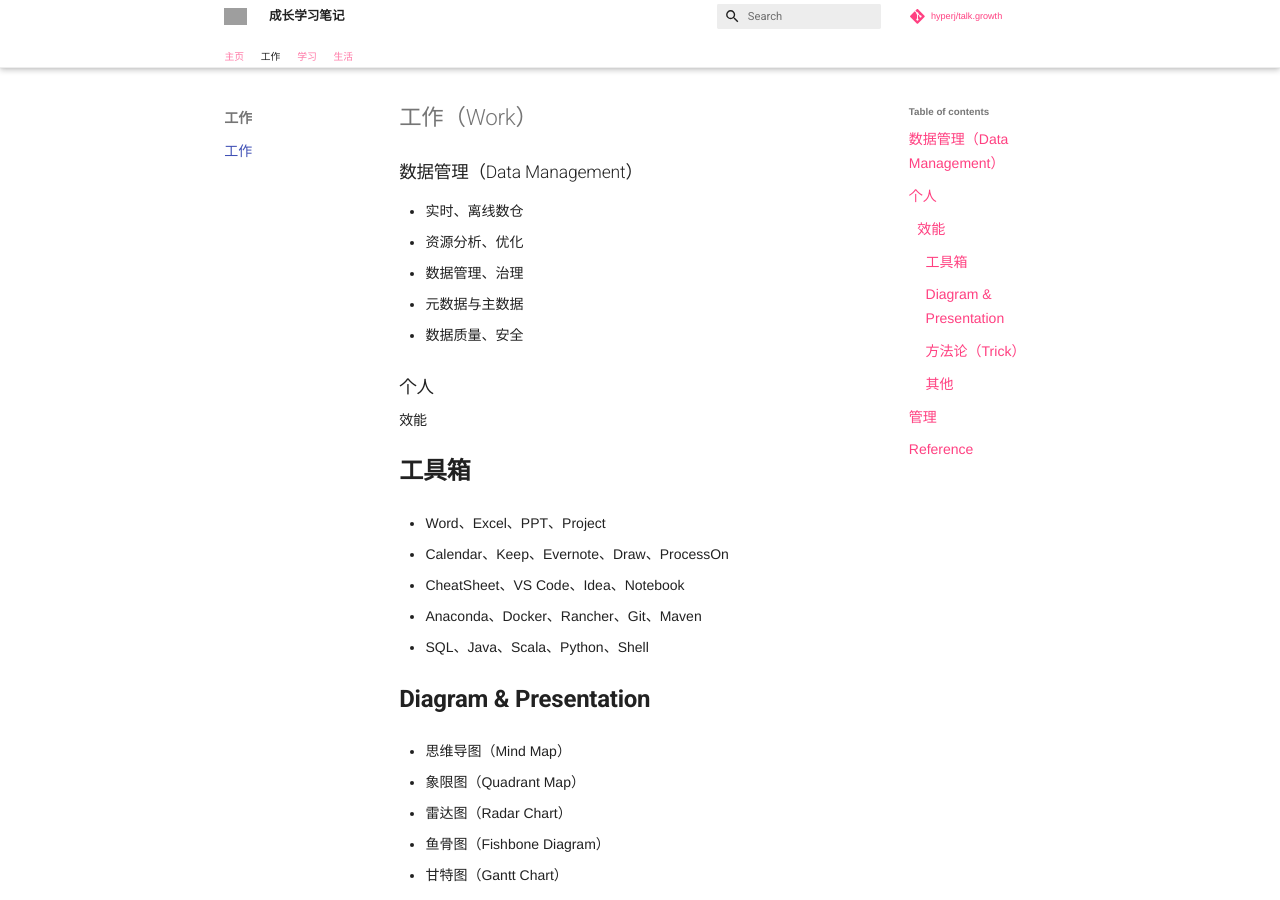
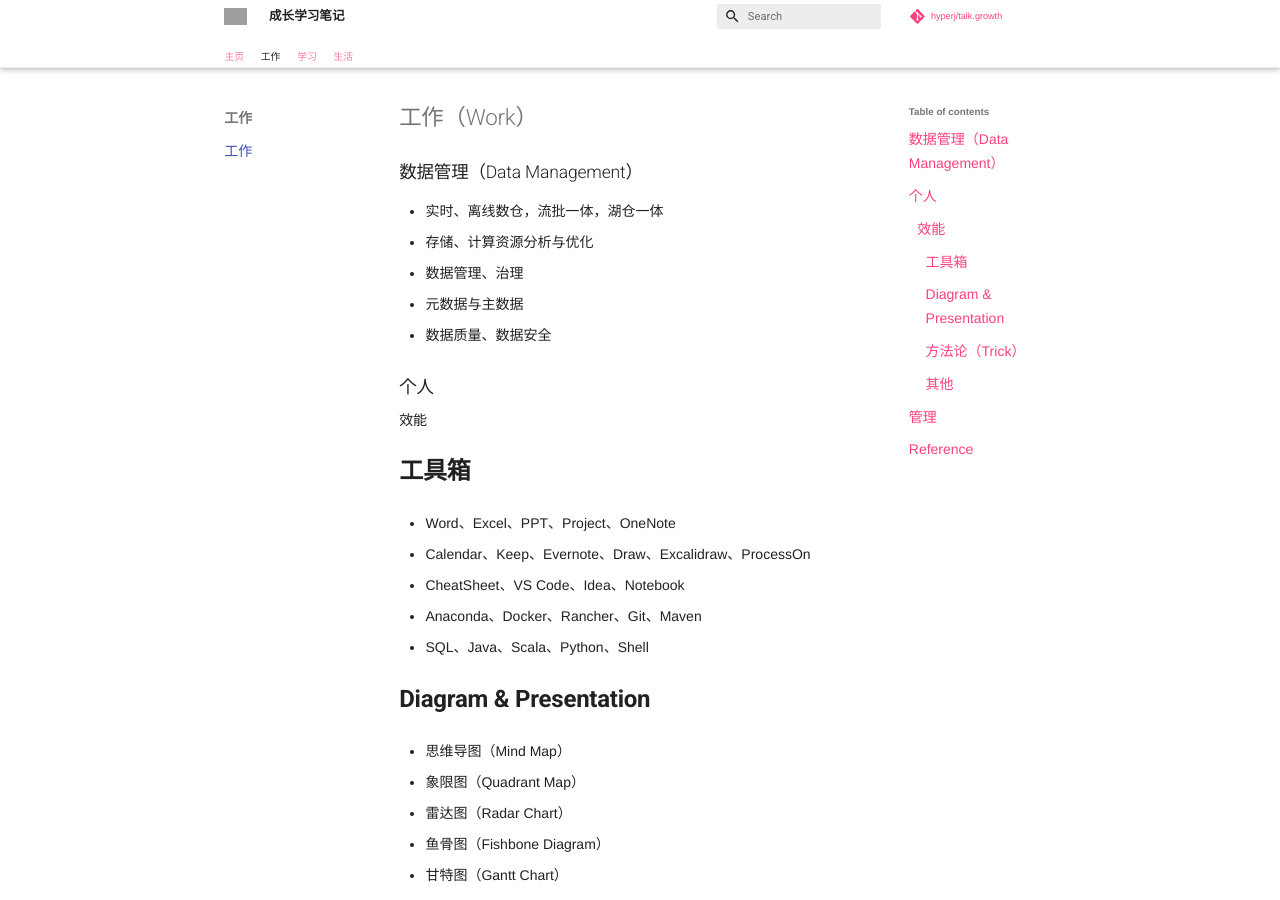
Before and after one commit to hyperj/talk.growth, an MkDocs documentation site: the page built from docs/work.md, in a window 1280 px wide and 900 px high. Built offline with MkDocs 1.6.1 and Material for MkDocs 9.7.7, drawn with Linux system fonts in a browser that asks for light colours; nearby versions of some CDN libraries; library files that are not in the unit come from our copies; comment, search, counter and statistics services are not loaded; grey boxes are pictures that could not be loaded.

```diff
--- a/docs/work.md
+++ b/docs/work.md
@@ -2,11 +2,11 @@
 
 ## 数据管理（Data Management）
 
-- 实时、离线数仓
-- 资源分析、优化
+- 实时、离线数仓，流批一体，湖仓一体
+- 存储、计算资源分析与优化
 - 数据管理、治理
 - 元数据与主数据
-- 数据质量、安全
+- 数据质量、数据安全
 
 ## 个人
 
@@ -14,8 +14,8 @@
 
 #### 工具箱
 
-- Word、Excel、PPT、Project
-- Calendar、Keep、Evernote、Draw、ProcessOn
+- Word、Excel、PPT、Project、OneNote
+- Calendar、Keep、Evernote、Draw、Excalidraw、ProcessOn
 - CheatSheet、VS Code、Idea、Notebook
 - Anaconda、Docker、Rancher、Git、Maven
 - SQL、Java、Scala、Python、Shell
```
Also changed, not shown: other parts of docs/work.md (+1 -0 lines), docs/index.md (+1 -0 lines), docs/quote.md (+2 -0 lines).
